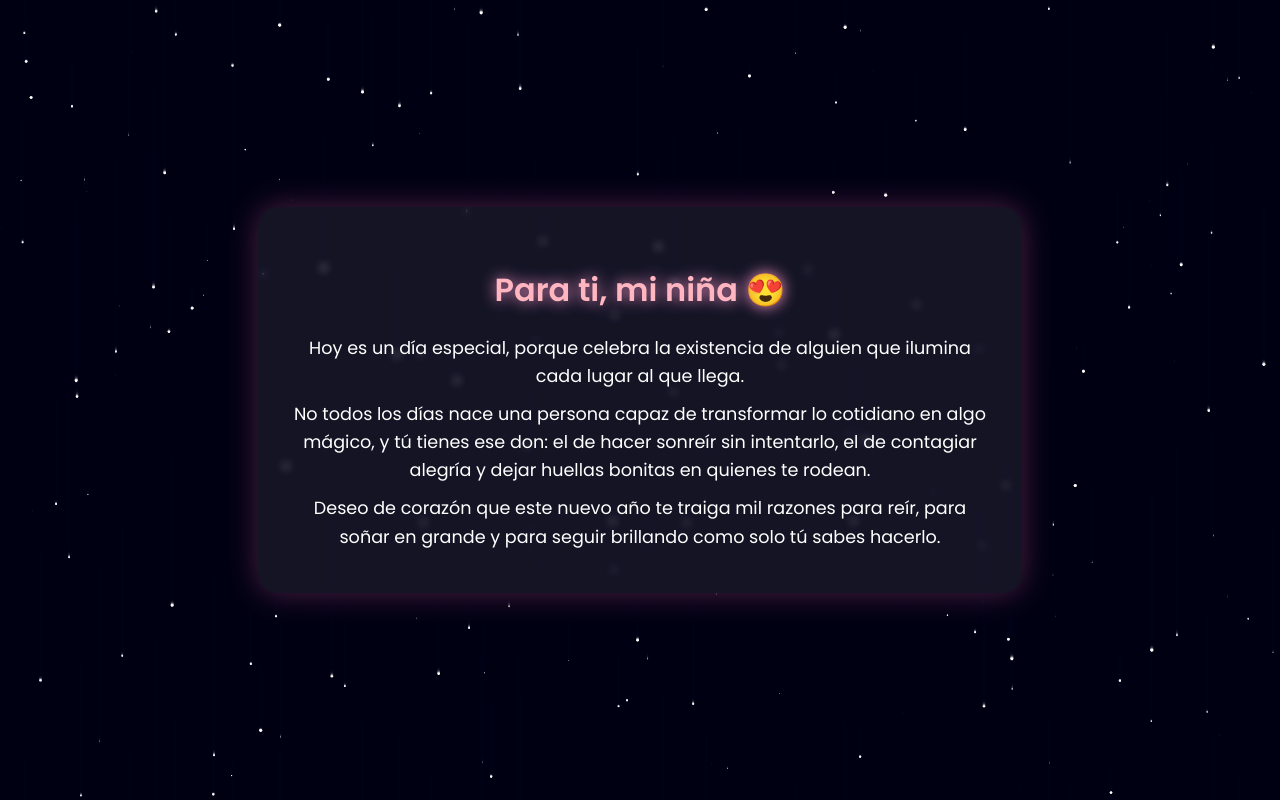
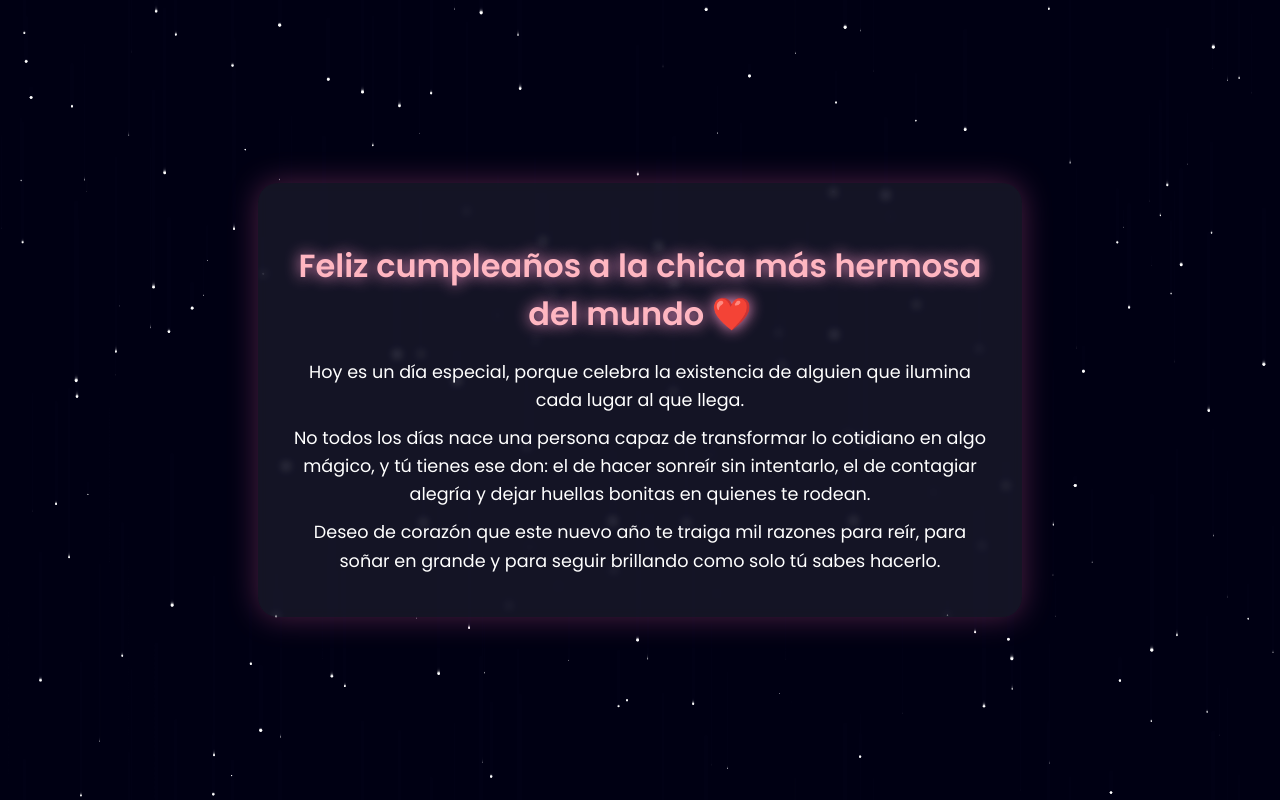
Before and after one commit to JoseSanz001/HappyB_D_F, a Flask app: page /poema in a window 1280 px wide. Run offline with Flask 3, Linux system fonts and the light colour scheme.

Commit message:
titulo modificado

```diff
--- a/templates/poema.html
+++ b/templates/poema.html
@@ -3,7 +3,7 @@
 <head>
   <meta charset="utf-8" />
   <meta name="viewport" content="width=device-width, initial-scale=1" />
-  <title>Para ti, mi niña 💕</title>
+  <title>Para ti, mi niña 😍</title>
   <link rel="stylesheet" href="{{ url_for('static', filename='css/poema.css') }}">
 </head>
 <body>
@@ -11,7 +11,7 @@
 
   <div class="overlay">
     <div class="poem-box">
-      <h2>Para ti, mi niña 😍</h2>
+      <h2>Feliz cumpleaños a la chica más hermosa del mundo ❤️</h2>
       <div id="poem"></div>
       <div id="poem-actions" style="display:none;">
         <a class="btn" href="{{ url_for('sorpresa') }}">Ver sorpresa final 💖</a>
```
